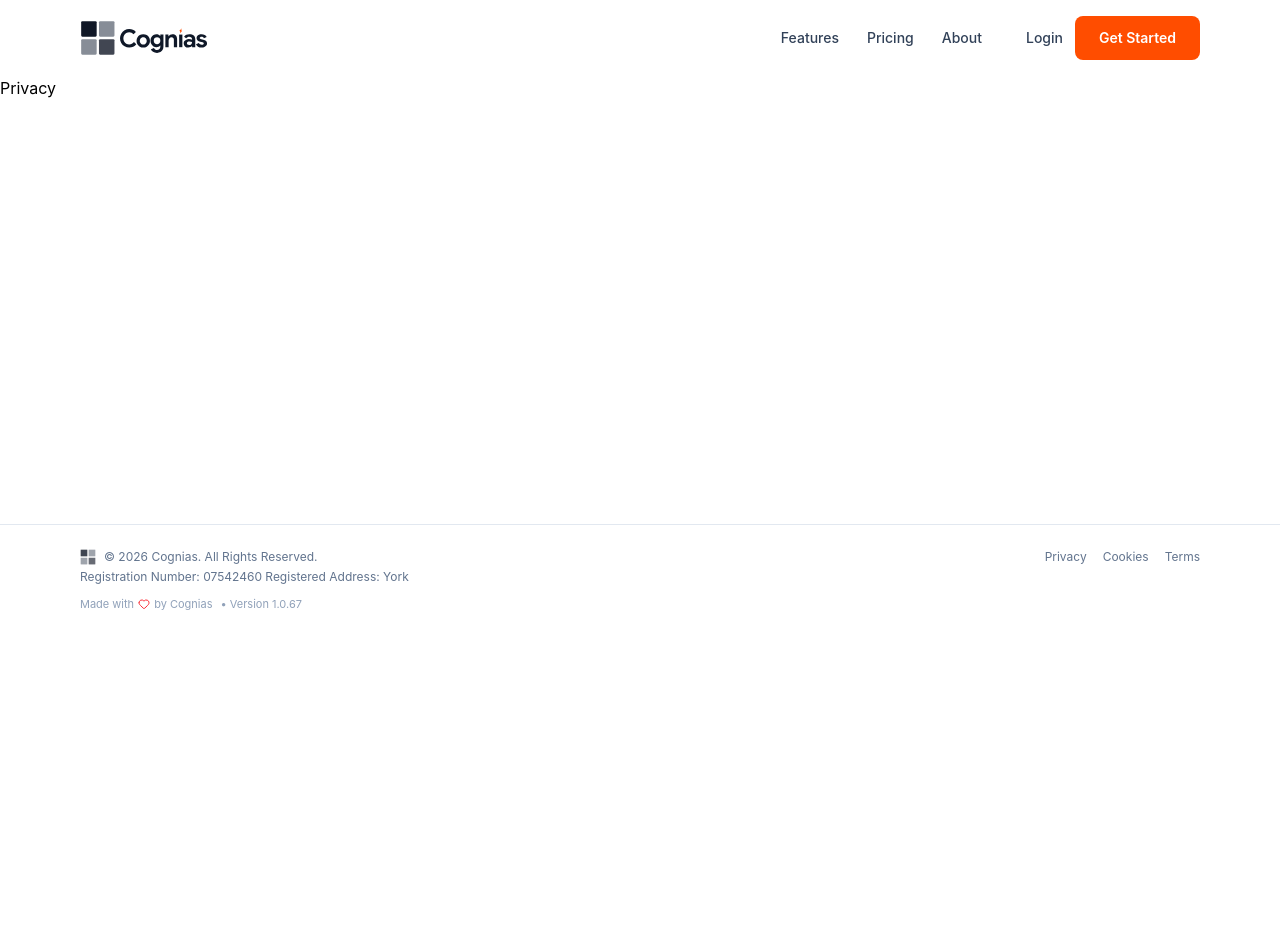
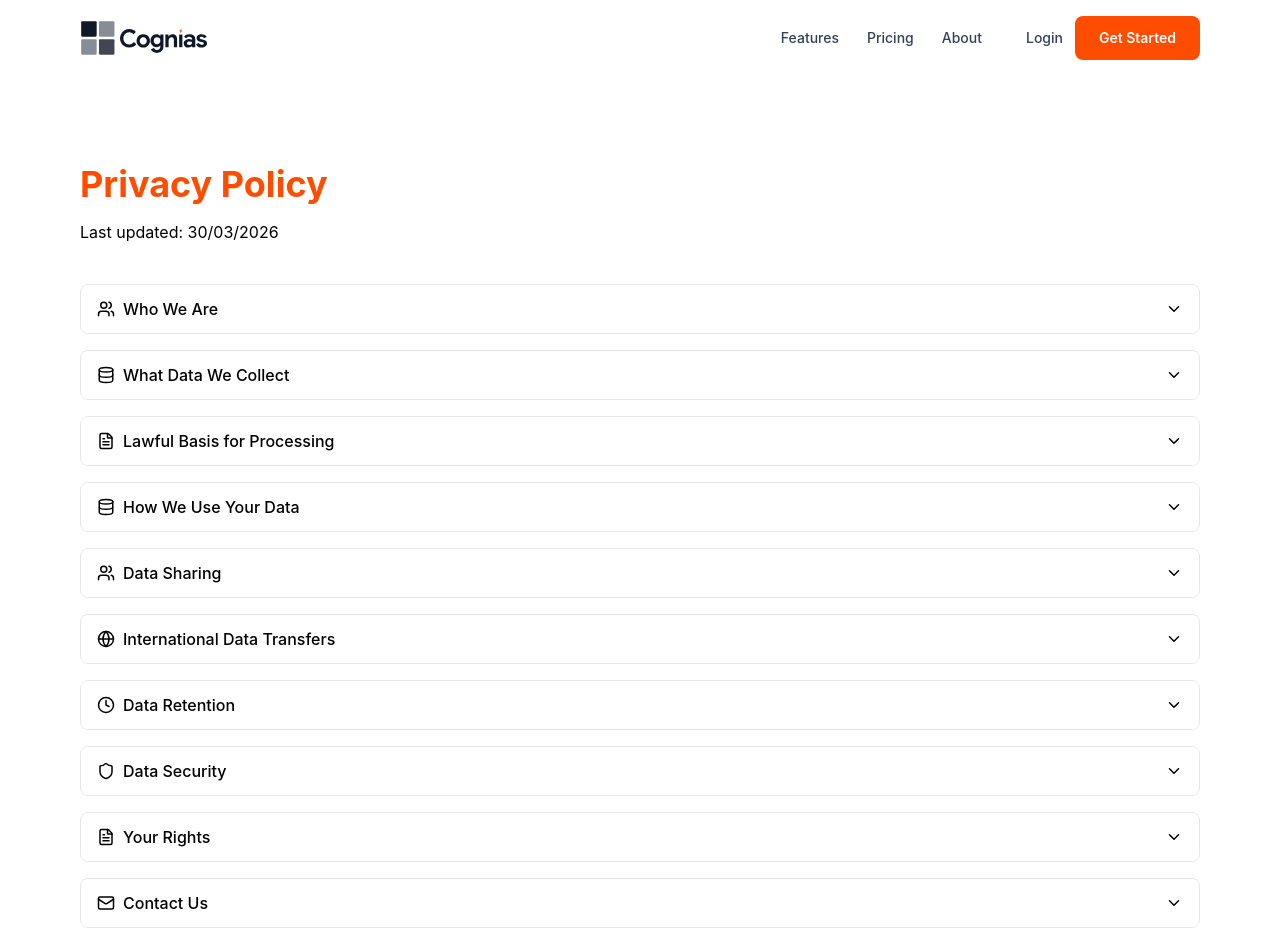
Before and after one commit to prandle/cognias-marketing, a React (Vite) app: page /privacy in a window 1280 px wide. Shown: the top 952 px of the page. Before the commit the page ends 800 px from the top, so only its background shows below. Built offline with nearby package versions, Linux system fonts and the light colour scheme.

Commit message:
Accordion

```diff
--- a/package.json
+++ b/package.json
@@ -12,6 +12,7 @@
   },
   "dependencies": {
     "@tailwindcss/vite": "^4.2.2",
+    "clsx": "^2.1.1",
     "framer-motion": "^12.38.0",
     "lucide-react": "^1.6.0",
     "react": "^19.2.4",
--- /dev/null
+++ b/src/components/ui/Accordion.tsx
@@ -0,0 +1,154 @@
+import React, { createContext, useContext, useState } from "react";
+import type { ReactNode } from "react";
+import { ChevronDown } from "lucide-react";
+import clsx from "clsx";
+
+/* ------------------ Context ------------------ */
+
+type AccordionType = "single" | "multiple";
+
+type AccordionContextType = {
+  openItems: string[]; // unified as array
+  toggleItem: (value: string) => void;
+  type: AccordionType;
+  collapsible: boolean;
+};
+
+const AccordionContext = createContext<AccordionContextType | null>(null);
+
+function useAccordion() {
+  const ctx = useContext(AccordionContext);
+  if (!ctx) {
+    throw new Error("Accordion components must be used within <Accordion>");
+  }
+  return ctx;
+}
+
+/* ------------------ Root ------------------ */
+
+type AccordionProps = {
+  children: ReactNode;
+  type?: AccordionType;
+  collapsible?: boolean;
+  className?: string;
+};
+
+export function Accordion({
+  children,
+  type = "single",
+  collapsible = true,
+  className,
+}: AccordionProps) {
+  const [openItems, setOpenItems] = useState<string[]>([]);
+
+  const toggleItem = (value: string) => {
+    setOpenItems((prev) => {
+      const isOpen = prev.includes(value);
+
+      // SINGLE MODE
+      if (type === "single") {
+        if (isOpen) {
+          return collapsible ? [] : prev;
+        }
+        return [value];
+      }
+
+      // MULTIPLE MODE
+      if (isOpen) {
+        return collapsible ? prev.filter((v) => v !== value) : prev;
+      }
+
+      return [...prev, value];
+    });
+  };
+
+  return (
+    <AccordionContext.Provider
+      value={{ openItems, toggleItem, type, collapsible }}
+    >
+      <div className={clsx("space-y-2", className)}>{children}</div>
+    </AccordionContext.Provider>
+  );
+}
+
+/* ------------------ Item ------------------ */
+
+type AccordionItemProps = {
+  value: string;
+  children: ReactNode;
+};
+
+export function AccordionItem({ value, children }: AccordionItemProps) {
+  return (
+    <div className="border border-border rounded-[var(--radius-md)] overflow-hidden bg-surface">
+      {React.Children.map(children, (child) =>
+        React.isValidElement(child)
+          ? React.cloneElement(child as React.ReactElement<any>, { value })
+          : child
+      )}
+    </div>
+  );
+}
+
+/* ------------------ Trigger ------------------ */
+
+type AccordionTriggerProps = {
+  children: ReactNode;
+  value?: string;
+};
+
+export function AccordionTrigger({
+  children,
+  value,
+}: AccordionTriggerProps) {
+  const { openItems, toggleItem } = useAccordion();
+
+  const isOpen = value ? openItems.includes(value) : false;
+
+  return (
+    <button
+      onClick={() => value && toggleItem(value)}
+      className={clsx(
+        "w-full flex items-center justify-between px-4 py-3 text-left",
+        "bg-surface hover:bg-muted transition",
+        "font-medium"
+      )}
+    >
+      <div className="flex items-center">{children}</div>
+
+      <ChevronDown
+        size={18}
+        className={clsx(
+          "transition-transform duration-200",
+          isOpen && "rotate-180"
+        )}
+      />
+    </button>
+  );
+}
+
+/* ------------------ Content ------------------ */
+
+type AccordionContentProps = {
+  children: ReactNode;
+  value?: string;
+};
+
+export function AccordionContent({
+  children,
+  value,
+}: AccordionContentProps) {
+  const { openItems } = useAccordion();
+  const isOpen = value ? openItems.includes(value) : false;
+
+  return (
+    <div
+      className={clsx(
+        "px-4 overflow-hidden transition-all duration-300",
+        isOpen ? "max-h-96 py-3" : "max-h-0"
+      )}
+    >
+      <div className="text-sm text-muted-foreground">{children}</div>
+    </div>
+  );
+}
--- a/src/pages/privacy.tsx
+++ b/src/pages/privacy.tsx
@@ -1,14 +1,192 @@
-import { SEO } from "../components/ui/index"
+import { Container } from "../components/layout/index";
+import {
+  Shield,
+  Database,
+  Users,
+  Globe,
+  Clock,
+  FileText,
+  Mail,
+} from "lucide-react";
+
+import {
+  Accordion,
+  AccordionItem,
+  AccordionTrigger,
+  AccordionContent,
+} from "../components/ui/Accordion";
 
 export default function PrivacyPage() {
-    return (
-        <>
-            <SEO
-                title="Cognias - AI Assistants for Your Business"
-                description="Build AI assistants for compliance, auditing, and business workflows with Cognias."
-            />
+  return (
+    <Container className="py-16 max-w-4xl">
+      <h1 className="text-4xl font-bold mb-4 text-primary">
+        Privacy Policy
+      </h1>
+      <p className="text-muted-foreground mb-10">
+        Last updated: {new Date().toLocaleDateString("en-GB")}
+      </p>
 
-            <h1>Privacy</h1>
-        </>
-    );
+      <Accordion type="single" collapsible className="space-y-4">
+
+        {/* WHO WE ARE */}
+        <AccordionItem value="who">
+          <AccordionTrigger>
+            <Users className="mr-2" size={18} />
+            Who We Are
+          </AccordionTrigger>
+          <AccordionContent>
+            <p>
+              We are the data controller responsible for your personal data.
+              If you have any questions, please contact us using the details below.
+            </p>
+          </AccordionContent>
+        </AccordionItem>
+
+        {/* DATA COLLECTION */}
+        <AccordionItem value="data">
+          <AccordionTrigger>
+            <Database className="mr-2" size={18} />
+            What Data We Collect
+          </AccordionTrigger>
+          <AccordionContent>
+            <ul className="list-disc pl-5 space-y-2">
+              <li>Identity data (name, username)</li>
+              <li>Contact data (email address)</li>
+              <li>Technical data (IP address, browser type)</li>
+              <li>Usage data (how you use our service)</li>
+            </ul>
+          </AccordionContent>
+        </AccordionItem>
+
+        {/* LAWFUL BASIS */}
+        <AccordionItem value="lawful">
+          <AccordionTrigger>
+            <FileText className="mr-2" size={18} />
+            Lawful Basis for Processing
+          </AccordionTrigger>
+          <AccordionContent>
+            <p className="mb-2">
+              Under UK GDPR, we rely on the following lawful bases:
+            </p>
+            <ul className="list-disc pl-5 space-y-2">
+              <li>Consent</li>
+              <li>Performance of a contract</li>
+              <li>Legal obligations</li>
+              <li>Legitimate interests</li>
+            </ul>
+          </AccordionContent>
+        </AccordionItem>
+
+        {/* HOW DATA IS USED */}
+        <AccordionItem value="usage">
+          <AccordionTrigger>
+            <Database className="mr-2" size={18} />
+            How We Use Your Data
+          </AccordionTrigger>
+          <AccordionContent>
+            <ul className="list-disc pl-5 space-y-2">
+              <li>To provide and maintain our service</li>
+              <li>To communicate with you</li>
+              <li>To improve performance and user experience</li>
+              <li>To comply with legal obligations</li>
+            </ul>
+          </AccordionContent>
+        </AccordionItem>
+
+        {/* DATA SHARING */}
+        <AccordionItem value="sharing">
+          <AccordionTrigger>
+            <Users className="mr-2" size={18} />
+            Data Sharing
+          </AccordionTrigger>
+          <AccordionContent>
+            <p>
+              We may share your data with trusted third-party providers such as
+              hosting, analytics, and authentication services. All processors are
+              required to respect your data and comply with UK GDPR.
+            </p>
+          </AccordionContent>
+        </AccordionItem>
+
+        {/* INTERNATIONAL TRANSFERS */}
+        <AccordionItem value="transfers">
+          <AccordionTrigger>
+            <Globe className="mr-2" size={18} />
+            International Data Transfers
+          </AccordionTrigger>
+          <AccordionContent>
+            <p>
+              Where data is transferred outside the UK, we ensure appropriate
+              safeguards such as Standard Contractual Clauses (SCCs) are in place.
+            </p>
+          </AccordionContent>
+        </AccordionItem>
+
+        {/* DATA RETENTION */}
+        <AccordionItem value="retention">
+          <AccordionTrigger>
+            <Clock className="mr-2" size={18} />
+            Data Retention
+          </AccordionTrigger>
+          <AccordionContent>
+            <p>
+              We retain personal data only as long as necessary for the purposes
+              we collected it, including legal, accounting, or reporting
+              requirements.
+            </p>
+          </AccordionContent>
+        </AccordionItem>
+
+        {/* SECURITY */}
+        <AccordionItem value="security">
+          <AccordionTrigger>
+            <Shield className="mr-2" size={18} />
+            Data Security
+          </AccordionTrigger>
+          <AccordionContent>
+            <p>
+              We use appropriate security measures to prevent your personal data
+              from being accidentally lost, used, or accessed in an unauthorised way.
+            </p>
+          </AccordionContent>
+        </AccordionItem>
+
+        {/* USER RIGHTS */}
+        <AccordionItem value="rights">
+          <AccordionTrigger>
+            <FileText className="mr-2" size={18} />
+            Your Rights
+          </AccordionTrigger>
+          <AccordionContent>
+            <ul className="list-disc pl-5 space-y-2">
+              <li>Right to access your data</li>
+              <li>Right to rectification</li>
+              <li>Right to erasure</li>
+              <li>Right to restrict processing</li>
+              <li>Right to data portability</li>
+              <li>Right to object</li>
+            </ul>
+            <p className="mt-3">
+              You also have the right to lodge a complaint with the UK supervisory authority.
+            </p>
+          </AccordionContent>
+        </AccordionItem>
+
+        {/* CONTACT */}
+        <AccordionItem value="contact">
+          <AccordionTrigger>
+            <Mail className="mr-2" size={18} />
+            Contact Us
+          </AccordionTrigger>
+          <AccordionContent>
+            <p>
+              If you have any questions about this privacy policy or your data,
+              please contact us at: support@yourdomain.com
+            </p>
+          </AccordionContent>
+        </AccordionItem>
+
+      </Accordion>
+    </Container>
+  );
 }
--- a/src/version.json
+++ b/src/version.json
@@ -1,3 +1,3 @@
 {
-  "build": 67
+  "build": 70
 }
```
Also changed, not shown: 2 other files (tests, documents, lock files or other folders).
